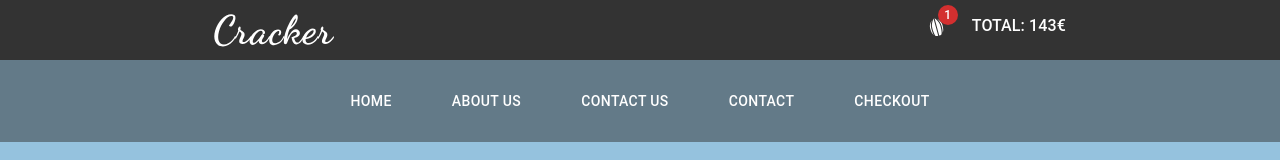
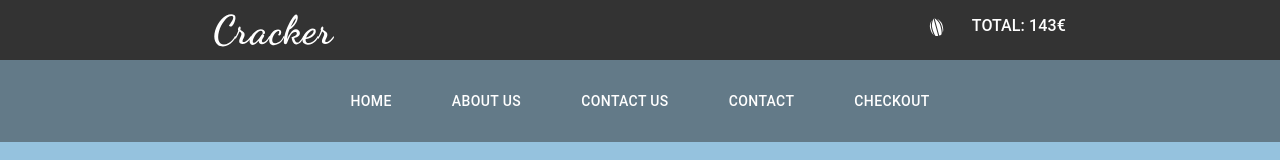
Before and after one commit to Tolkachev-A/test-rex-it, a React (Create React App) app: page / in a window 1280 px wide. Shown: the top 160 px of the page. Built offline with nearby package versions, Linux system fonts and the light colour scheme.

Commit message:
fix: badgeContent

```diff
--- a/src/components/CustomAppBar/CustomAppBar.tsx
+++ b/src/components/CustomAppBar/CustomAppBar.tsx
@@ -14,10 +14,14 @@ import { CustomModal } from '../CustomModal';
 
 import Logo from 'assets/svg/Cracker.svg';
 import Seed from 'assets/svg/seed.svg';
+import { useAppSelector } from 'hooks';
+import { selectBasketData } from 'store/selectors';
 
 const navItems = ['Home', 'About Us', 'Contact Us', 'Contact', 'Checkout'];
 
 export const CustomAppBar = () => {
+  const { id } = useAppSelector(selectBasketData);
+
   const [open, setOpen] = useState(false);
   const [openMenu, setOpenMenu] = useState(true);
   const handleClose = () => {
@@ -70,7 +74,11 @@ export const CustomAppBar = () => {
                 }}
               >
                 <Box sx={{ position: 'relative' }}>
-                  <Badge badgeContent={1} color="error" onClick={handleOpen}>
+                  <Badge
+                    badgeContent={id?.length || 0}
+                    color="error"
+                    onClick={handleOpen}
+                  >
                     <img src={Seed} alt="Logo" />
                   </Badge>
                   <CustomModal open={open} callback={handleClose} />
```
